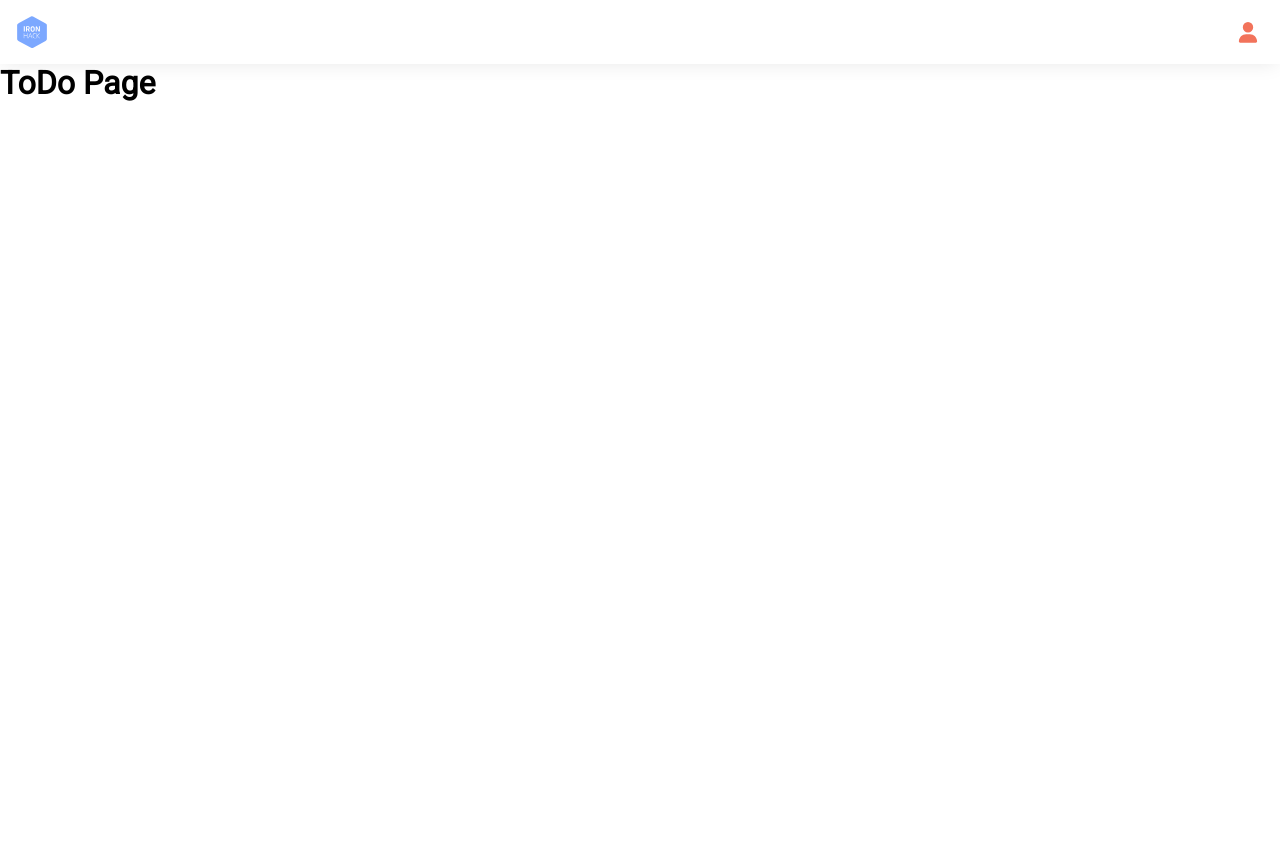
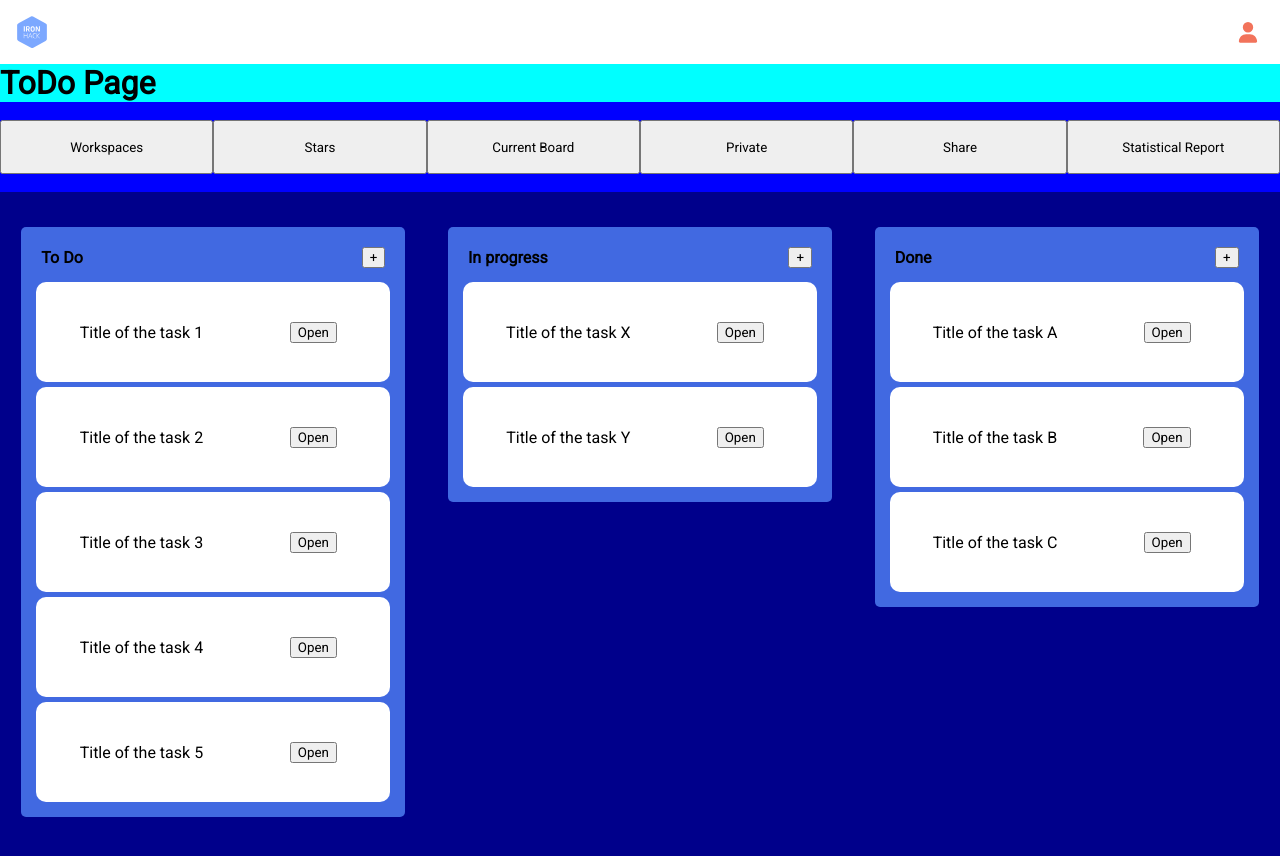
Before and after one commit to cecidlp/kanban, a Vue app: page /todos in a window 1280 px wide. Shown: the top 856 px of the page. Before the commit the page ends 800 px from the top, so only its background shows below. Built offline with nearby package versions, Linux system fonts and the light colour scheme.

Commit message:
First layout prototype 'TodoPage'

```diff
--- a/src/pages/ToDoPage.vue
+++ b/src/pages/ToDoPage.vue
@@ -1,8 +1,166 @@
 <script setup>
+import { useRouter } from 'vue-router';
+
+// eslint-disable-next-line no-unused-vars
+const router = useRouter();
 </script>
 
 <template>
-  <div>
-    <h1>ToDo Page</h1>
+  <div class="mainContainer">
+    <div>
+      <h1>ToDo Page</h1>
+    </div>
+    <div class="mainMenu">
+      <button class="buttonsMenu">Workspaces</button>
+      <button class="buttonsMenu">Stars</button>
+      <button class="buttonsMenu">Current Board</button>
+      <button class="buttonsMenu">Private</button>
+      <button class="buttonsMenu">Share</button>
+      <button class="buttonsMenu">Statistical Report</button>
+    </div>
+    <div class="groupStatus">
+      <div class="mainRow">
+        <div class="column">
+          <div class="rowByGroup">
+            <div class="headerStatusGroup">
+              <p class="titleTask">To Do</p>
+            <button class="buttonOpenTask">+</button>
+            </div>
+            <div class="infoByTask">
+              <p>Title of the task 1</p>
+              <button class="buttonOpenTask">Open</button>
+            </div>
+            <div class="infoByTask">
+              <p>Title of the task 2</p>
+              <button class="buttonOpenTask">Open</button>
+            </div>
+            <div class="infoByTask">
+              <p>Title of the task 3</p>
+              <button class="buttonOpenTask">Open</button>
+            </div>
+            <div class="infoByTask">
+              <p>Title of the task 4</p>
+              <button class="buttonOpenTask">Open</button>
+            </div>
+            <div class="infoByTask">
+              <p>Title of the task 5</p>
+              <button class="buttonOpenTask">Open</button>
+            </div>
+          </div>
+
+        </div>
+        <div class="column">
+          <div class="rowByGroup">
+            <div class="headerStatusGroup">
+              <p class="titleTask">In progress</p>
+            <button class="buttonOpenTask">+</button>
+            </div>
+            <div class="infoByTask">
+              <p>Title of the task X</p>
+              <button class="buttonOpenTask">Open</button>
+            </div>
+            <div class="infoByTask">
+              <p>Title of the task Y</p>
+              <button class="buttonOpenTask">Open</button>
+            </div>
+          </div>
+        </div>
+        <div class="column">
+          <div class="rowByGroup">
+            <div class="headerStatusGroup">
+              <p class="titleTask">Done</p>
+            <button class="buttonOpenTask">+</button>
+            </div>
+            <div class="infoByTask">
+              <p>Title of the task A</p>
+              <button class="buttonOpenTask">Open</button>
+            </div>
+            <div class="infoByTask">
+              <p>Title of the task B</p>
+              <button class="buttonOpenTask">Open</button>
+            </div>
+            <div class="infoByTask">
+              <p>Title of the task C</p>
+              <button class="buttonOpenTask">Open</button>
+            </div>
+          </div>
+        </div>
+
+      </div>
+    </div>
   </div>
 </template>
+
+<style scoped>
+.mainContainer {
+  background-color: cyan;
+}
+
+.buttonsMenu {
+  width: 100%;
+  height: 60%;
+}
+
+.mainMenu {
+  background-color: blue;
+  display: flex;
+  flex-direction: row;
+  height: 90px;
+  justify-content: space-around;
+  align-items: center;
+}
+
+.groupStatus {
+  background-color: grey;
+  height: 800px;
+}
+
+.mainRow {
+  display: flex;
+  background-color: darkblue;
+  height: 100%;
+  justify-content: space-around;
+  padding-top: 20px;
+}
+.column{
+  width: 30%;
+  padding: 15px;
+}
+
+.rowByGroup {
+  justify-content: space-between;
+  align-items: center;
+  margin-bottom: 10px;
+  background-color: royalblue;
+  height: auto;
+  border-radius: 5px;
+  padding: 10px;
+}
+
+.headerStatusGroup{
+  display: flex;
+  justify-content: space-between;
+  height: 40px;
+  align-items: center;
+}
+
+.infoByTask{
+  background-color: white;
+  height: 100px;
+  display: flex;
+  justify-content: space-around;
+  align-items: center;
+  margin: 5px;
+  border-radius: 10px;
+}
+
+.buttonOpenTask{
+  width: auto;
+  margin-right: 10px;
+}
+
+.titleTask{
+  margin-left: 10px;
+  font-weight: bold;
+}
+</style>
```
